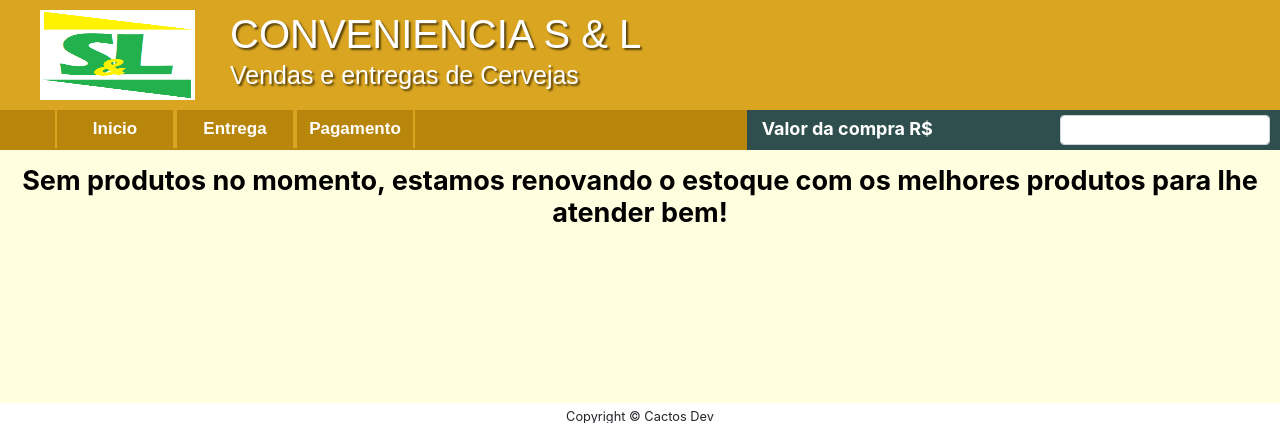
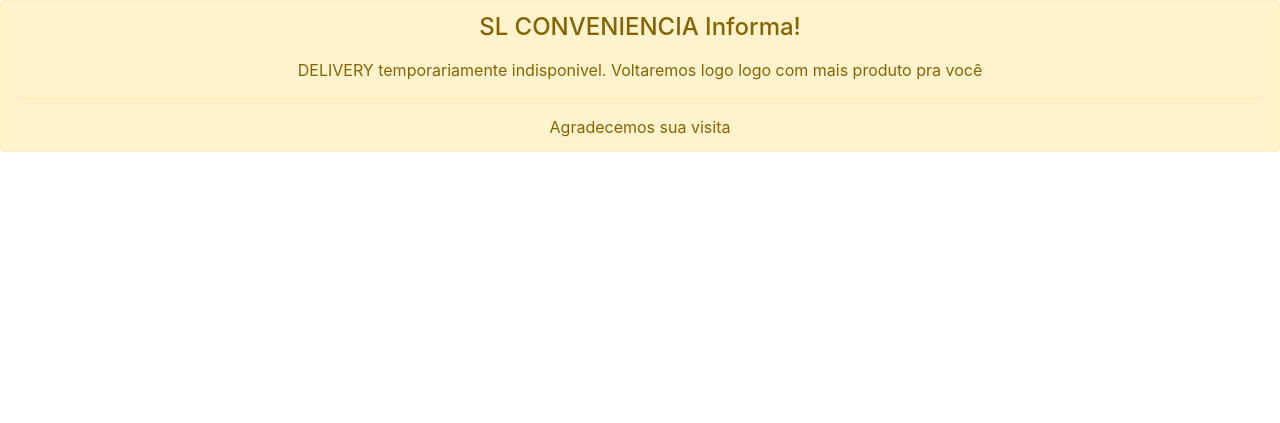
Before and after one commit to paulojecasi/delivery-python-django, a Django app: page /delivery/ in a window 1280 px wide. Shown: the top 423 px of the page. Run offline with Django 3.2, Linux system fonts and the light colour scheme; data that the repository does not hold is empty; some libraries are stand-ins or nearby versions.

Commit message:
atualizacao

```diff
--- a/sitedelivery/static/css/aplication.css
+++ b/sitedelivery/static/css/aplication.css
@@ -709,6 +709,12 @@ div#logo_cabecalho2 img#icone2{
 
 }
 
+#site-inoperante{
+
+    text-align:center;
+
+}
+
 footer{
     height: 100%px ;                    /** altura do bloco **/
     width: 100%px;                       /** largura **/
--- a/sitedelivery/templates/delivery.html
+++ b/sitedelivery/templates/delivery.html
@@ -2,7 +2,6 @@
 {% block main %}
 
 {% load static %}
-
 
       <div class="row">
           <!-- quando for smartfone pega 12 coluna, se nao, pega 12 -->
--- /dev/null
+++ b/sitedelivery/templates/siteNaoDisponivel.html
@@ -0,0 +1,41 @@
+<!DOCTYPE html>
+<html lang="pt-br">
+{% load static %}
+<head>
+  <meta charset="UTF-8">
+  <meta name="viewport" content="width=device-width, initial-scale=1">
+  <meta name="viewport" content="width=device-width, initial-scale=1, maximum-scale=1, user-scalable=no">
+
+  <!-- Custom styles for this template -->
+  <link href= {% static 'css/aplication.css' %} rel="stylesheet" >
+  <script src = {% static 'js/myaplication.js' %} > </script>
+
+  <title>Title</title>
+  <link rel="stylesheet" href="https://stackpath.bootstrapcdn.com/bootstrap/4.1.3/css/bootstrap.min.css" integrity="sha384-MCw98/SFnGE8fJT3GXwEOngsV7Zt27NXFoaoApmYm81iuXoPkFOJwJ8ERdknLPMO" crossorigin="anonymous">
+  <script src="https://stackpath.bootstrapcdn.com/bootstrap/4.1.3/js/bootstrap.min.js" integrity="sha384-ChfqqxuZUCnJSK3+MXmPNIyE6ZbWh2IMqE241rYiqJxyMiZ6OW/JmZQ5stwEULTy" crossorigin="anonymous"></script>
+
+</head>
+<body>
+
+
+  <div class="alert alert-warning" role="alert" id="site-inoperante">
+    <h4 class="alert-heading"> SL CONVENIENCIA Informa!</h4>
+
+    <p></p>
+
+    {% if Tipo == "catalogo" %}
+        <p> CATALOGO DE PRODUTOS temporariamente indisponivel. Voltaremos logo logo
+          com mais produto pra você </p>
+    {% endif %}
+
+    {% if Tipo == "delivery" %}
+        <p> DELIVERY temporariamente indisponivel. Voltaremos logo logo
+          com mais produto pra você </p>
+    {% endif %}
+
+    <hr>
+    <p class="mb-0"> Agradecemos sua visita</p>
+  </div>
+
+</body>
+</html>
--- a/sitedelivery/views.py
+++ b/sitedelivery/views.py
@@ -20,7 +20,7 @@ def Delivery(request):
 
     produtosDoSite = Produto.objects.filter(site="SIM")
     bairroEntrega = Bairro.objects.filter(cobertura="S")
-    libera_delivery = Libera.objects.filter(pagina="delivery")
+    libera_delivery = Libera.objects.filter(pagina="delivery",libera="S")
     tipo = "delivery"
 
 
@@ -32,7 +32,11 @@ def Delivery(request):
 
     }
 
-    return render(request,'delivery.html',dados)
+    if libera_delivery:
+        return render(request,'delivery.html',dados)
+    else:
+        return render(request,'siteNaoDisponivel.html', dados)
+
 
 def Catalogo(request):
 
@@ -40,17 +44,20 @@ def Catalogo(request):
     produtosDoSite = Produto.objects.filter(site="SIM")
     bairroEntrega = Bairro.objects.filter(cobertura="S")
     tipo = "catalogo"
-    libera_catalogo = Libera.objects.filter(pagina="catalogo")
+    libera_catalogo = Libera.objects.filter(pagina="catalogo",libera="S")
 
     dados = {
         'ProdutosDoSite': produtosDoSite,
         'BairroEntrega': bairroEntrega,
         'Tipo': tipo,
         'Libera_catalogo': libera_catalogo
-
     }
 
-    return render(request,'catalogo.html',dados)
+    if libera_catalogo:
+        return render(request,'catalogo.html',dados)
+    else:
+        return render(request, 'siteNaoDisponivel.html', dados)
+
 
 def Administracao(request):
 
```
